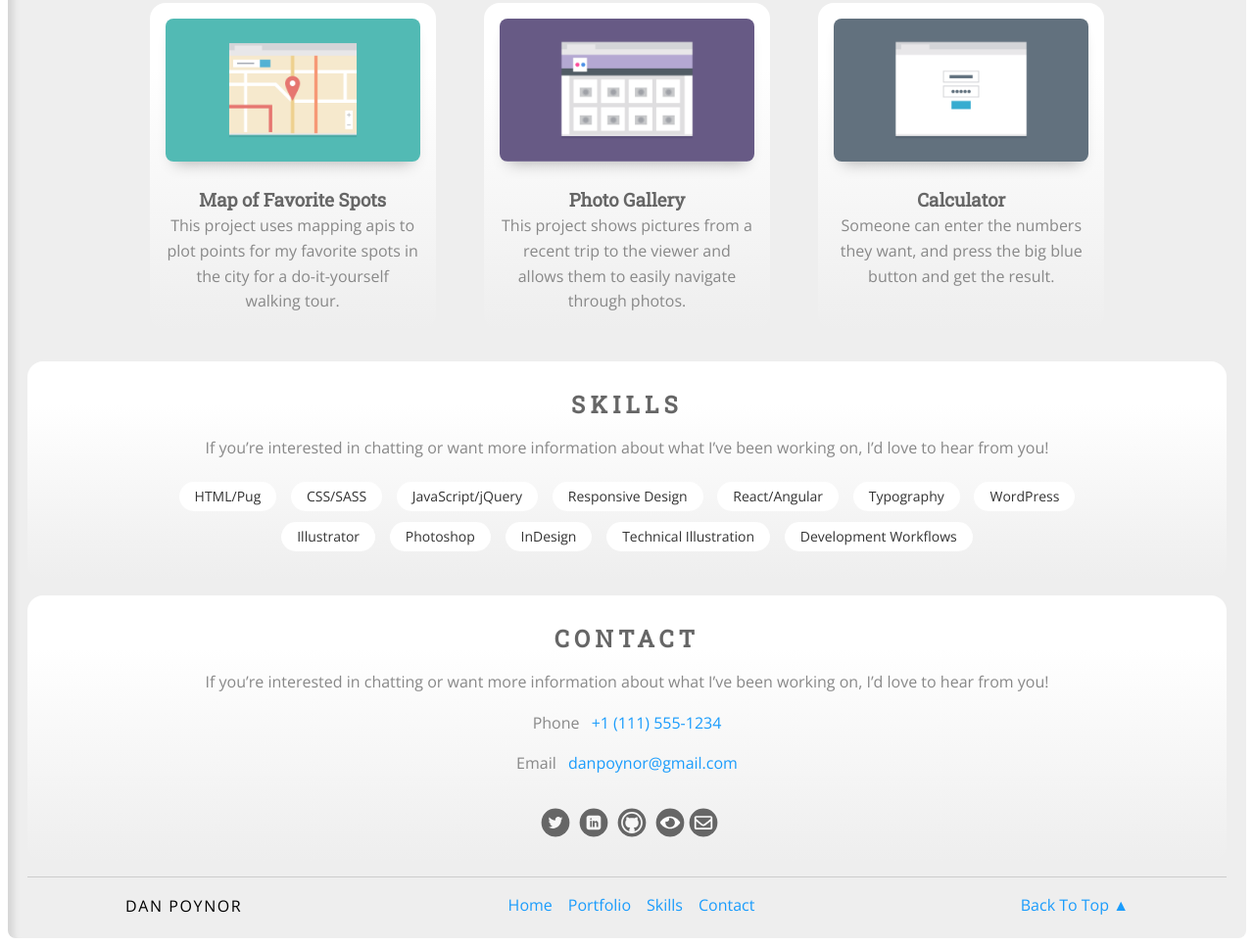
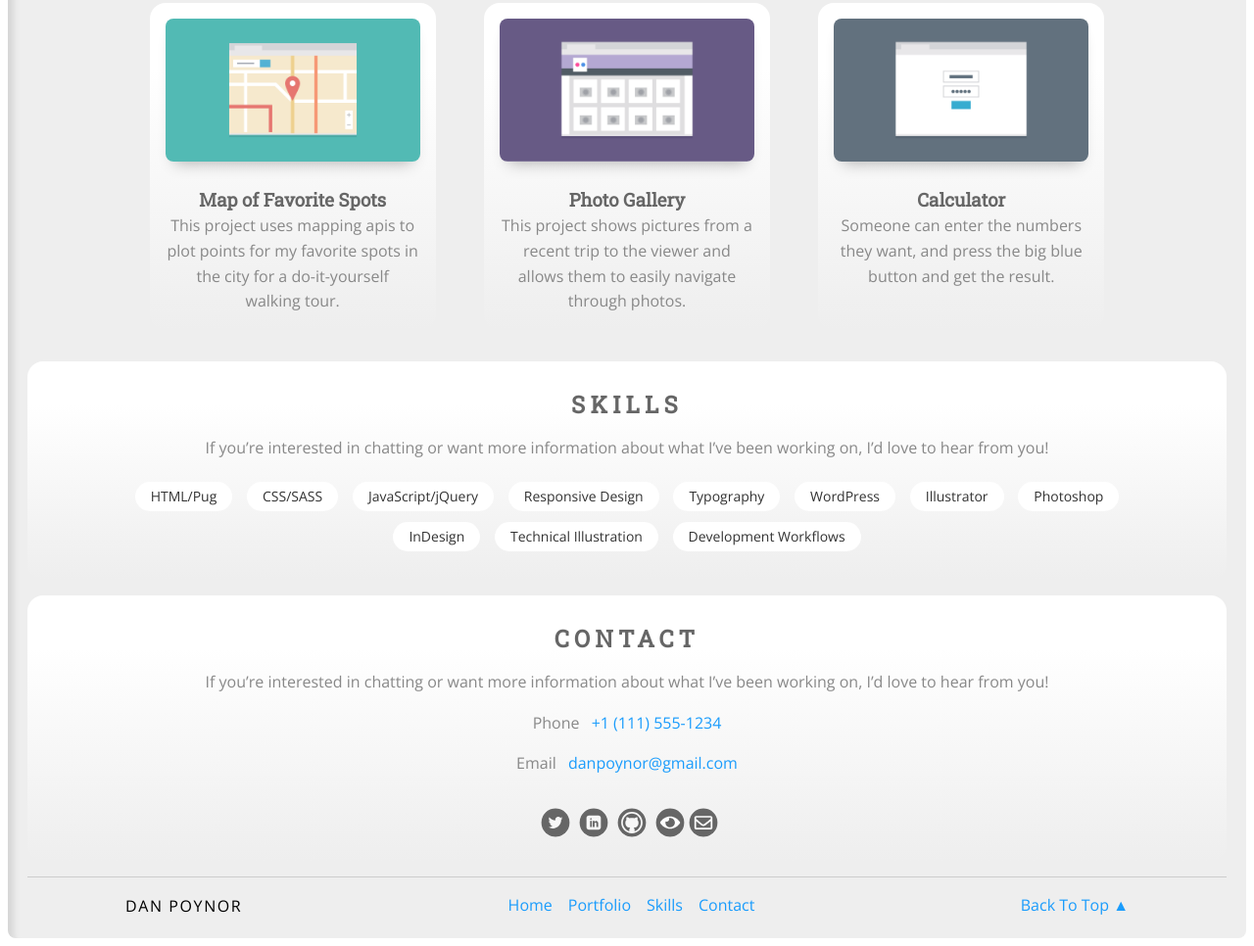
Before and after one commit to danpoynor/techdegree-project-02, a plain HTML site: page index.html in a window 1280 px wide. Shown: the part 726-1692 px from the top of the page at 98% size. Drawn offline with nearby package versions, Linux system fonts and the light colour scheme.

Commit message:
Text edit

```diff
--- a/index.html
+++ b/index.html
@@ -78,7 +78,6 @@
               <li>CSS/SASS</li>
               <li>JavaScript/jQuery</li>
               <li>Responsive Design</li>
-              <li>React/Angular</li>
               <li>Typography</li>
               <li>WordPress</li>
               <li>Illustrator</li>
```
